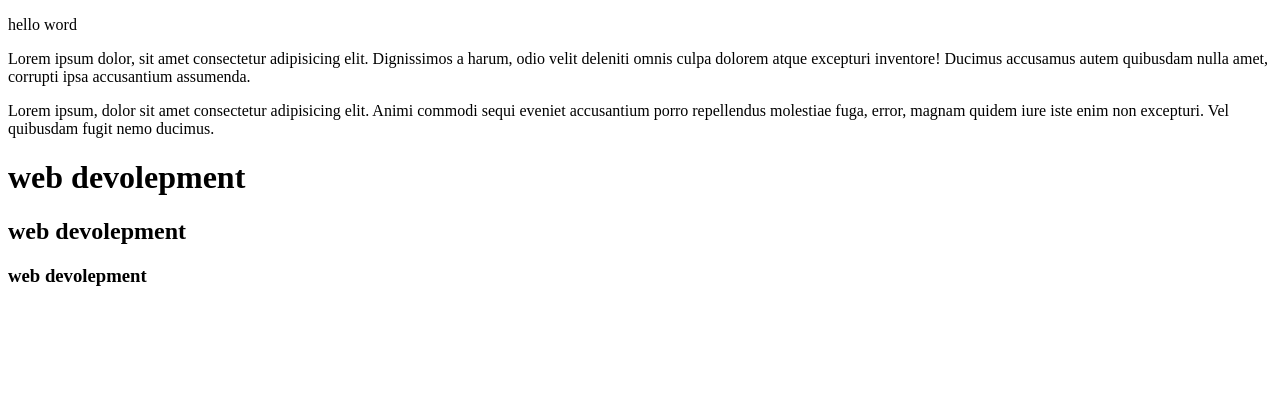
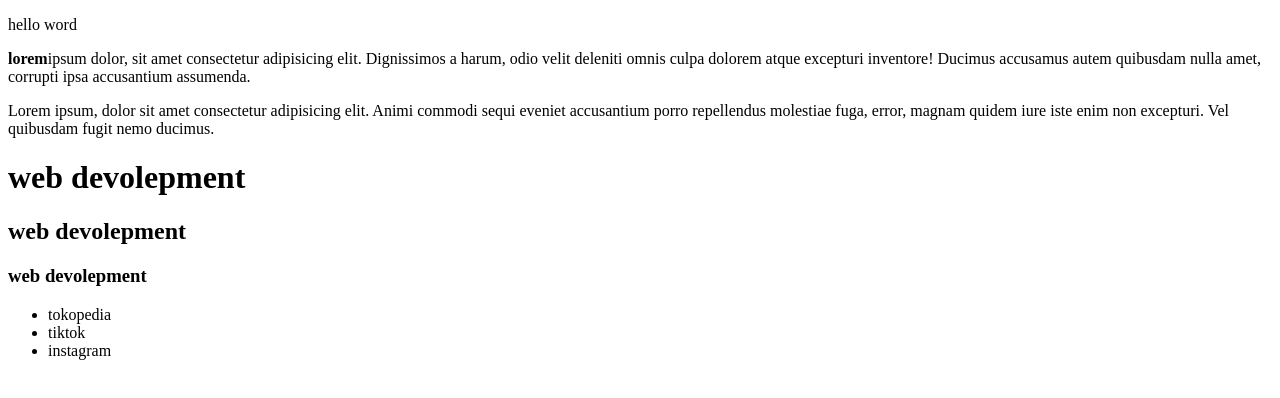
Before and after one commit to shohehahmadsolihun/fristprojek, a plain HTML site: page index.html in a window 1280 px wide. Drawn offline with Linux system fonts and the light colour scheme.

Commit message:
index.html

```diff
--- a/index.html
+++ b/index.html
@@ -9,7 +9,8 @@
 
 <body>
     <p>hello word</p>
-    <p>Lorem ipsum dolor, sit amet consectetur adipisicing elit. Dignissimos a harum, odio velit deleniti omnis culpa
+    <p><b>lorem</b>ipsum dolor, sit amet consectetur adipisicing elit. Dignissimos a harum, odio velit deleniti omnis
+        culpa
         dolorem atque excepturi inventore! Ducimus accusamus autem quibusdam nulla amet, corrupti ipsa accusantium
         assumenda.</p>
 
@@ -20,7 +21,11 @@
     <h1>web devolepment</h1>
     <h2>web devolepment</h2>
     <h3>web devolepment</h3>
-    <ul></ul>
+    <ul>
+        <li>tokopedia</li>
+        <li>tiktok</li>
+        <li>instagram</li>
+    </ul>
 </body>
 
 </html>
```
